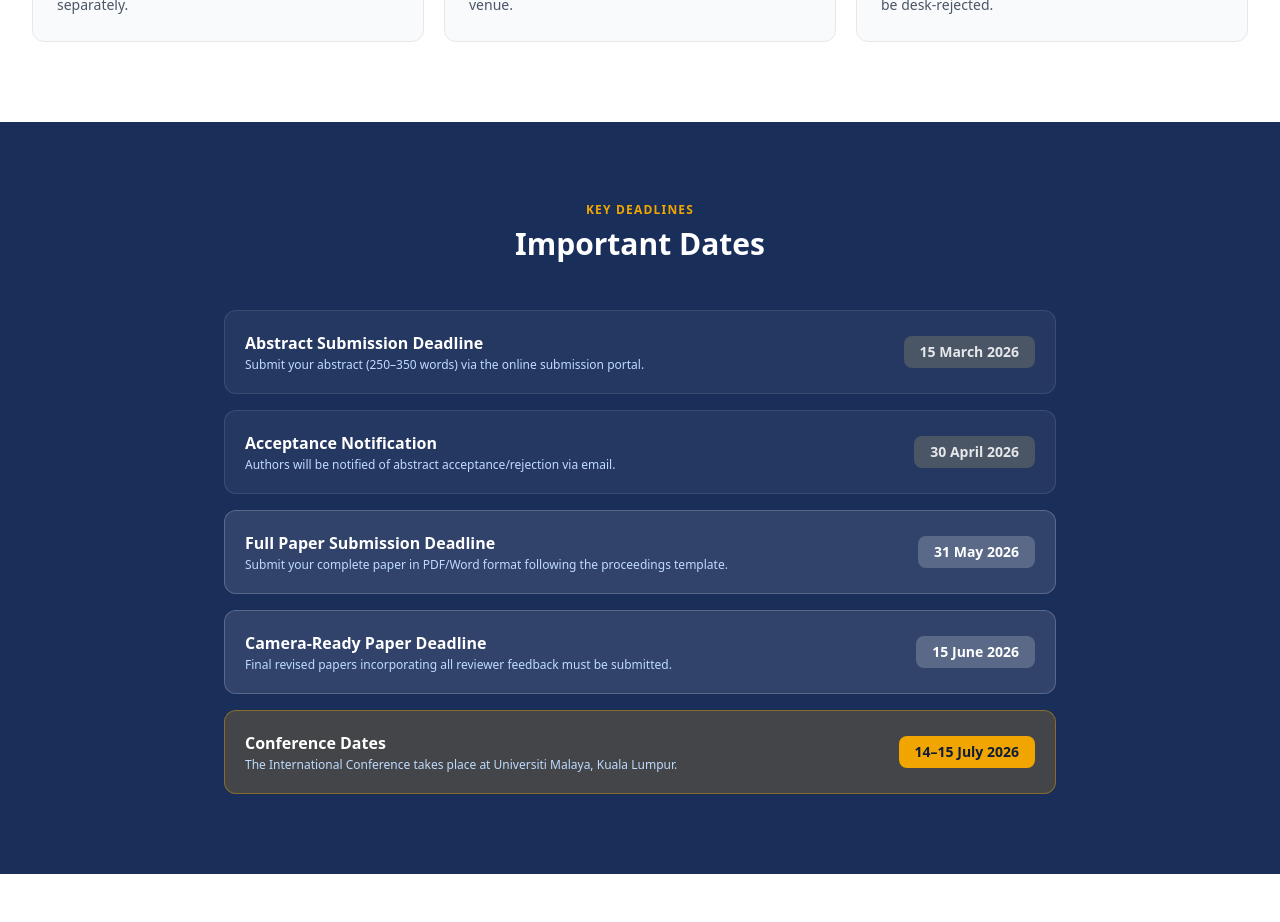
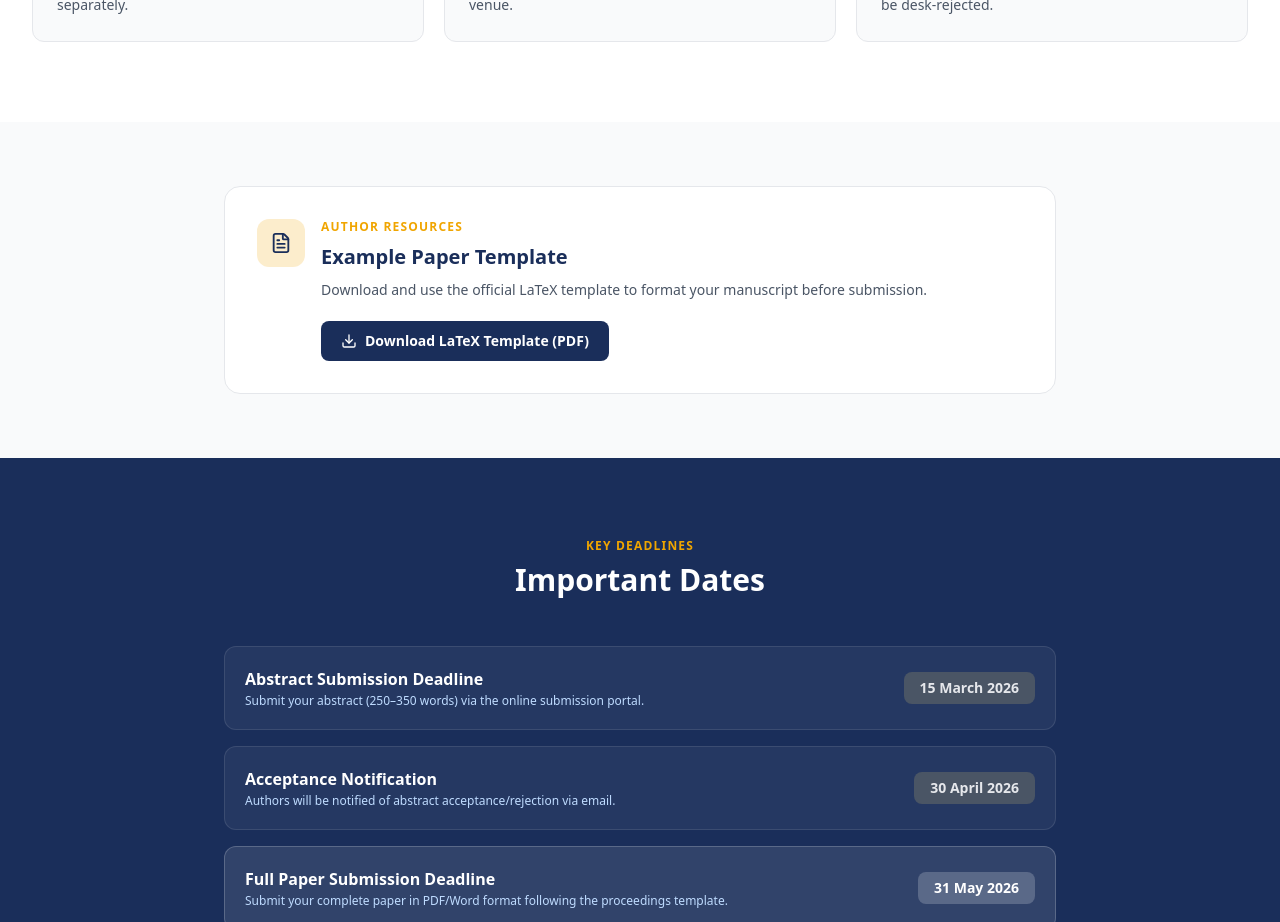
Before and after one commit to adamarbain/International-Conference-Nextgen-2026, a Next.js app: page /call-for-papers in a window 1280 px wide. Shown: the part 2080-3002 px from the top of the page. Built offline with nearby package versions, Linux system fonts and the light colour scheme.

Commit message:
Add Datuk Lee Cheun Wei as a keynote speaker with updated bio and topic. Include LaTeX template for paper submissions and add a new image for the speaker.

```diff
--- a/src/app/call-for-papers/page.tsx
+++ b/src/app/call-for-papers/page.tsx
@@ -8,6 +8,7 @@ import {
   CheckCircle,
   BookOpen,
   AlertCircle,
+  Download,
 } from "lucide-react";
 import Navbar from "@/components/Navbar";
 import Footer from "@/components/Footer";
@@ -235,6 +236,46 @@ export default function CallForPapersPage() {
         </div>
       </section>
 
+      {/* ── Paper Template ──────────────────────────────────────────────── */}
+      <section className="py-16 bg-gray-50">
+        <div className="max-w-4xl mx-auto px-4 sm:px-6 lg:px-8">
+          <motion.div
+            variants={prefersReducedMotion ? {} : fadeUp}
+            initial="hidden"
+            whileInView="visible"
+            viewport={{ once: true }}
+            className="bg-white rounded-2xl p-8 border border-gray-200"
+          >
+            <div className="flex items-start gap-4">
+              <div className="w-12 h-12 bg-gold/20 rounded-xl flex items-center justify-center shrink-0">
+                <FileText size={22} className="text-navy" />
+              </div>
+              <div className="flex-1">
+                <p className="text-xs font-bold text-gold uppercase tracking-widest mb-2">
+                  Author Resources
+                </p>
+                <h3 className="text-navy font-bold text-xl mb-2">
+                  Example Paper Template
+                </h3>
+                <p className="text-gray-600 text-sm leading-relaxed mb-5">
+                  Download and use the official LaTeX template to format your
+                  manuscript before submission.
+                </p>
+                <a
+                  href="/ICGSBT%20LaTeX%20Template.pdf"
+                  target="_blank"
+                  rel="noopener noreferrer"
+                  className="inline-flex items-center gap-2 bg-navy text-white text-sm font-semibold px-5 py-2.5 rounded-lg hover:bg-navy-light transition-colors"
+                >
+                  <Download size={16} />
+                  Download LaTeX Template (PDF)
+                </a>
+              </div>
+            </div>
+          </motion.div>
+        </div>
+      </section>
+
       {/* ── Important Dates ────────────────────────────────────────────── */}
       <section className="py-20 bg-navy">
         <div className="max-w-4xl mx-auto px-4 sm:px-6 lg:px-8">
--- a/src/data/seminar.ts
+++ b/src/data/seminar.ts
@@ -179,15 +179,16 @@ export const speakers: Speaker[] = [
   },
   {
     id: "speaker-2",
-    name: "Industry Speaker (TBA)",
-    title: "Senior Executive",
+    name: "Datuk Lee Cheun Wei",
+    title: "Group Chief Executive Officer",
     role: "Keynote Speaker 2",
-    institution: "Industry Expert",
+    institution: "Ancom Nylex Berhad",
     keynoteNumber: 2,
-    bio: "A leading industry expert with extensive experience in NextGen digital technologies and global business transformation. This speaker brings a practitioner's perspective on how organisations are navigating the challenges and opportunities of sustainable digitalisation. Full details to be announced.",
-    topic: "Industry Perspectives on NextGen Digital Innovation",
-    initials: "IS",
+    bio: "Datuk Lee Cheun Wei is Group Chief Executive Officer of Ancom Nylex Berhad and Managing Director of Ancom Crop Care Sdn. Bhd., bringing extensive leadership experience in finance, corporate strategy, and agricultural chemicals. His career spans senior roles across listed companies, supported by strong academic credentials in accounting and finance and active membership in leading professional accounting bodies.",
+    topic: "Strategic Leadership in Sustainable Business Transformation",
+    initials: "LW",
     color: "#374151",
+    image: "/DATUK_LEE_CHEUN_WE.png",
   },
   {
     id: "speaker-3",
@@ -320,7 +321,7 @@ export const day1Schedule: ScheduleItem[] = [
   {
     time: "10:15am – 11:00am",
     title: "Keynote Address 2",
-    speaker: "Industry Speaker (TBA)",
+    speaker: "Datuk Lee Cheun Wei",
     type: "keynote",
   },
   {
```
Also changed, not shown: public/DATUK_LEE_CHEUN_WE.png (added), 1 other file (tests, documents, lock files or other folders).
